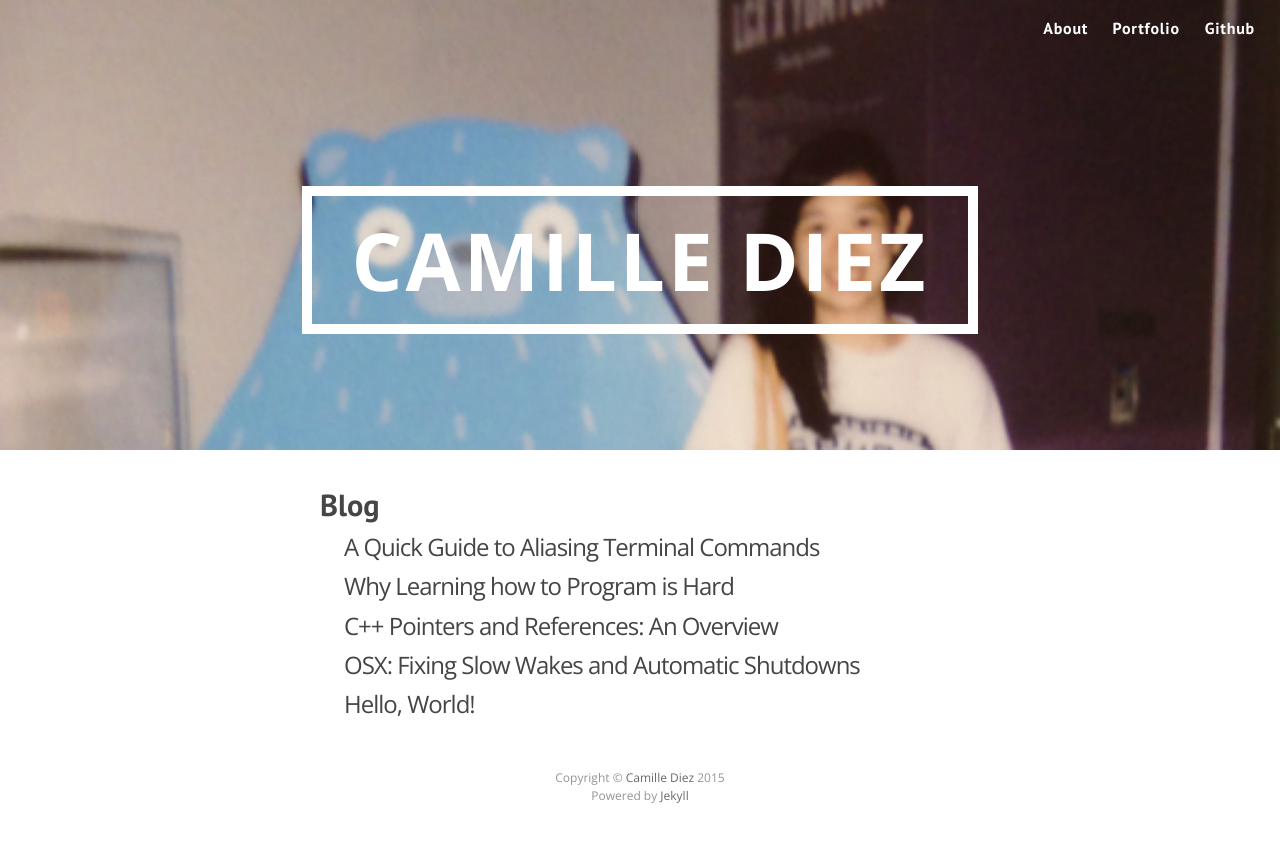
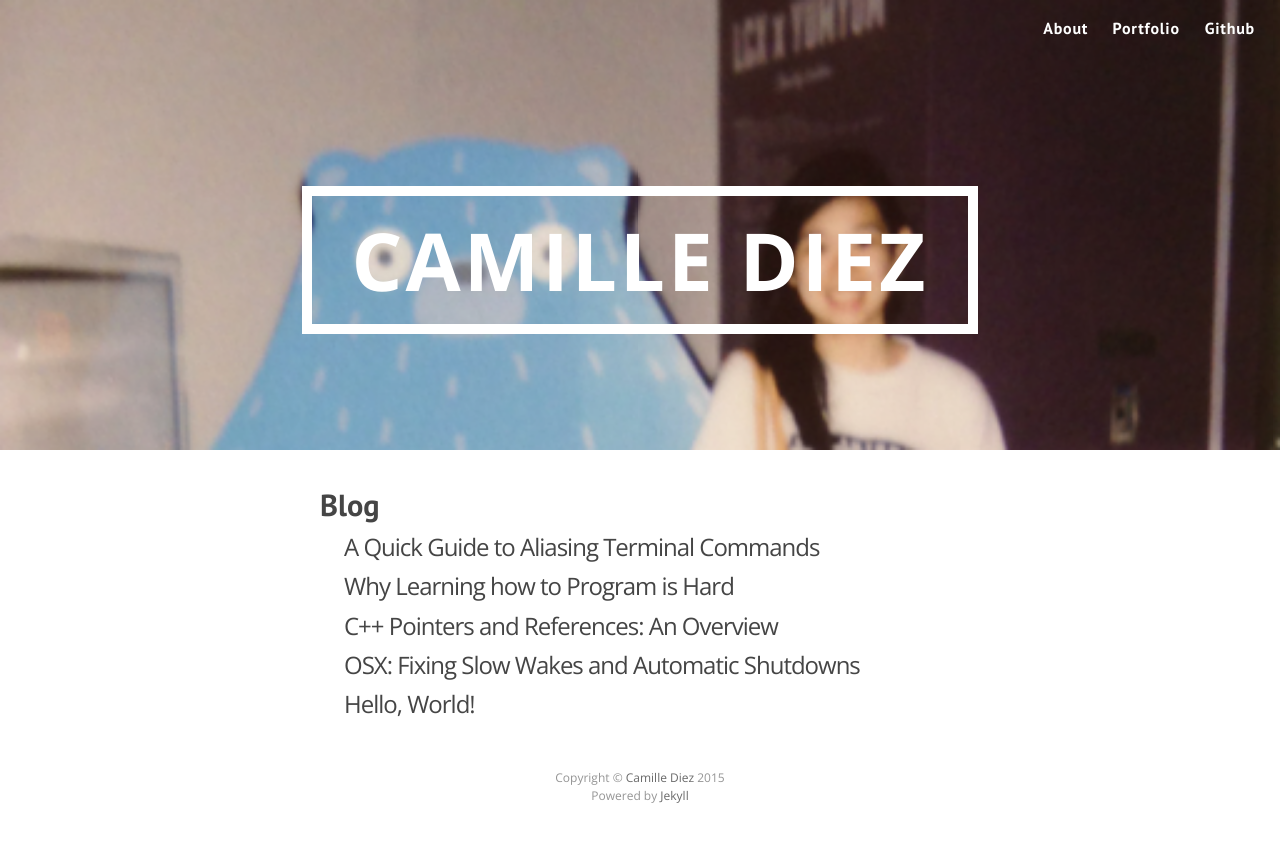
Before and after one commit to diezcami/diezcami.github.io, a Jekyll site: the page built from index.html, in a window 1280 px wide. Shown: the top 842 px of the page. Built offline with Jekyll 4.4.1, drawn with Linux system fonts in a browser that asks for light colours; nearby versions of some CDN libraries; Markdown is read by kramdown in place of the engine named in the settings.

Commit message:
Fixed Header Mobile Compatibility

```diff
--- a/_sass/_layout.scss
+++ b/_sass/_layout.scss
@@ -4,12 +4,12 @@
         min-height: 450px;
         background-image: url('../images/header.png');
         background-size: cover;
-        background-position: center -170px;
+        background-position: center -150px;
         background-attachment: fixed;
 
         @include media-query($on-palm) {
             min-height: 250px;
-            background-position: center -250px;
+            background-position: center -70px;
         }
     }
 
```
Also changed, not shown: 2 other files.
